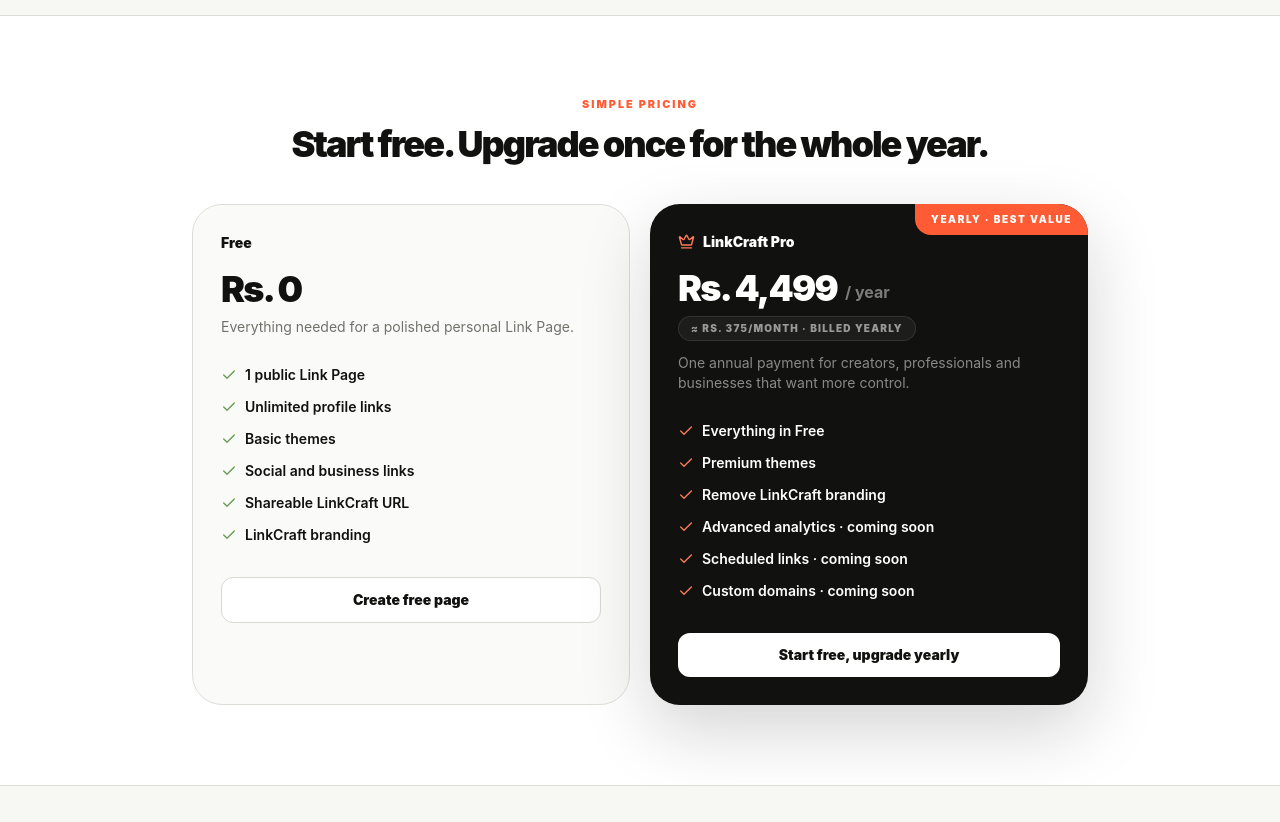
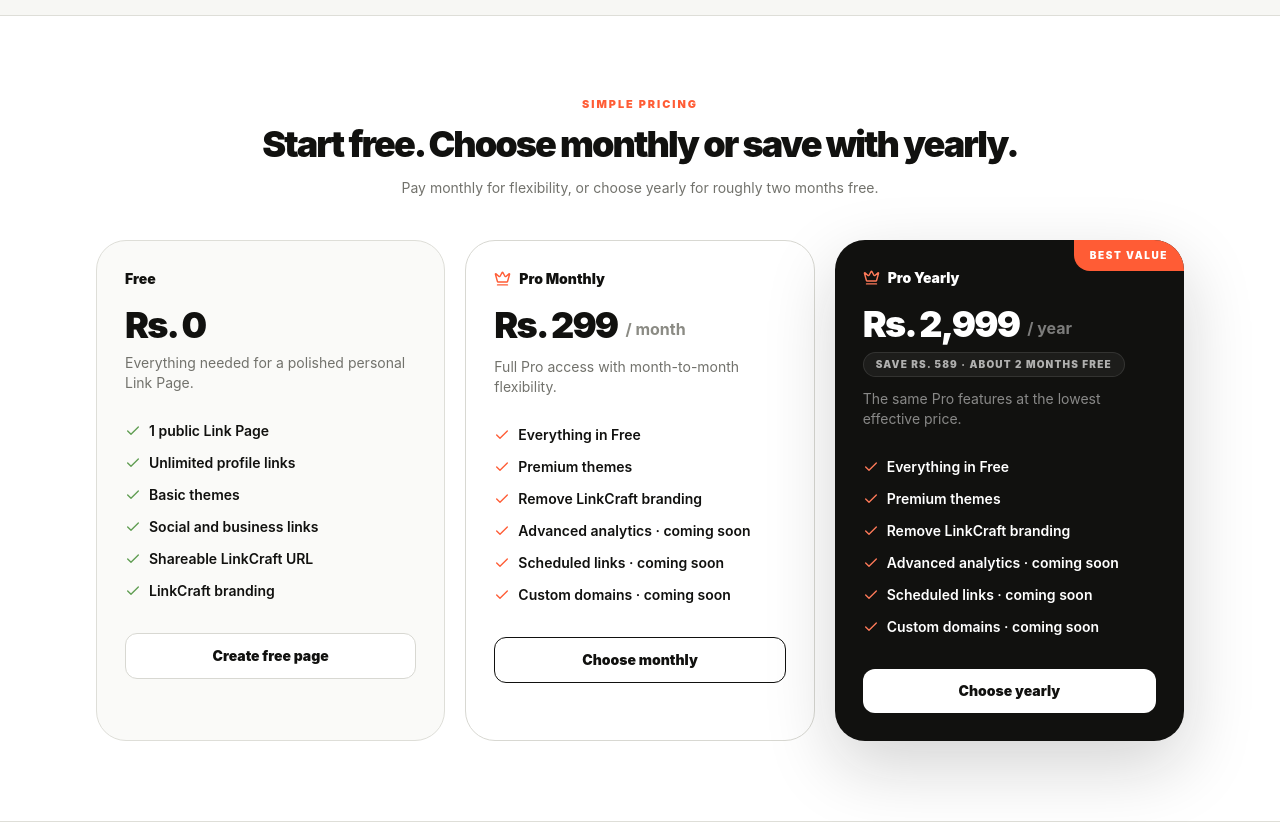
Before and after one commit to merajNizBaloch/LinkCraft, a Next.js app: page /link-page in a window 1280 px wide. Shown: the part 1160-1982 px from the top of the page. Before the commit the page ends 1946 px from the top, so only its background shows below. Built offline with nearby package versions, Linux system fonts and the light colour scheme.

Commit message:
Add monthly and yearly LinkCraft Pro plans
Offer Pro at Rs. 299/month or Rs. 2,999/year, with yearly highlighted as the best-value option.

```diff
--- a/app/link-page/page.tsx
+++ b/app/link-page/page.tsx
@@ -131,9 +131,10 @@
         <div className="mx-auto max-w-6xl px-5 py-16 md:px-8 md:py-20">
           <div className="text-center">
             <div className="section-kicker">Simple pricing</div>
-            <h2 className="mt-3 text-4xl font-black tracking-[-0.055em]">Start free. Upgrade once for the whole year.</h2>
+            <h2 className="mt-3 text-4xl font-black tracking-[-0.055em]">Start free. Choose monthly or save with yearly.</h2>
+            <p className="mx-auto mt-3 max-w-2xl text-sm leading-6 text-[#72726c]">Pay monthly for flexibility, or choose yearly for roughly two months free.</p>
           </div>
-          <div className="mx-auto mt-10 grid max-w-4xl gap-5 md:grid-cols-2">
+          <div className="mx-auto mt-10 grid max-w-6xl gap-5 lg:grid-cols-3">
             <div className="rounded-[30px] border border-[#deded8] bg-[#fafaf8] p-7">
               <div className="text-sm font-black">Free</div>
               <div className="mt-4 text-4xl font-black tracking-[-0.05em]">Rs. 0</div>
@@ -144,21 +145,32 @@
               <Link href="/link-page/dashboard" className="mt-8 flex items-center justify-center rounded-xl border border-[#d8d8d2] bg-white px-4 py-3 text-sm font-black">Create free page</Link>
             </div>
 
+            <div className="rounded-[30px] border border-[#d8d8d2] bg-white p-7">
+              <div className="flex items-center gap-2 text-sm font-black"><Crown size={17} className="text-[#ff5c35]" /> Pro Monthly</div>
+              <div className="mt-4 flex flex-wrap items-end gap-x-2 gap-y-1">
+                <div className="text-4xl font-black tracking-[-0.05em]">Rs. 299</div>
+                <div className="pb-1 text-base font-bold text-[#8b8b84]">/ month</div>
+              </div>
+              <p className="mt-3 text-sm text-[#72726c]">Full Pro access with month-to-month flexibility.</p>
+              <div className="mt-7 grid gap-3">
+                {proFeatures.map((feature) => <div key={feature} className="flex items-center gap-2 text-sm font-semibold"><Check size={16} className="text-[#ff5c35]" />{feature}</div>)}
+              </div>
+              <Link href="/link-page/dashboard" className="mt-8 flex items-center justify-center rounded-xl border border-[#11110f] bg-white px-4 py-3 text-sm font-black text-[#11110f]">Choose monthly</Link>
+            </div>
+
             <div className="relative overflow-hidden rounded-[30px] bg-[#11110f] p-7 text-white shadow-[0_25px_70px_rgba(17,17,15,.18)]">
-              <div className="absolute right-0 top-0 rounded-bl-2xl bg-[#ff5c35] px-4 py-2 text-[10px] font-black uppercase tracking-[0.16em]">Yearly · Best value</div>
-              <div className="flex items-center gap-2 text-sm font-black"><Crown size={17} className="text-[#ff7a59]" /> LinkCraft Pro</div>
+              <div className="absolute right-0 top-0 rounded-bl-2xl bg-[#ff5c35] px-4 py-2 text-[10px] font-black uppercase tracking-[0.16em]">Best value</div>
+              <div className="flex items-center gap-2 text-sm font-black"><Crown size={17} className="text-[#ff7a59]" /> Pro Yearly</div>
               <div className="mt-4 flex flex-wrap items-end gap-x-2 gap-y-1">
-                <div className="text-4xl font-black tracking-[-0.05em]">Rs. 4,499</div>
+                <div className="text-4xl font-black tracking-[-0.05em]">Rs. 2,999</div>
                 <div className="pb-1 text-base font-bold text-white/45">/ year</div>
               </div>
-              <div className="mt-2 inline-flex rounded-full border border-white/10 bg-white/5 px-3 py-1 text-[10px] font-black uppercase tracking-[0.12em] text-white/55">
-                ≈ Rs. 375/month · billed yearly
-              </div>
-              <p className="mt-3 text-sm text-white/50">One annual payment for creators, professionals and businesses that want more control.</p>
+              <div className="mt-2 inline-flex rounded-full border border-white/10 bg-white/5 px-3 py-1 text-[10px] font-black uppercase tracking-[0.12em] text-white/65">Save Rs. 589 · about 2 months free</div>
+              <p className="mt-3 text-sm text-white/50">The same Pro features at the lowest effective price.</p>
               <div className="mt-7 grid gap-3">
                 {proFeatures.map((feature) => <div key={feature} className="flex items-center gap-2 text-sm font-semibold"><Check size={16} className="text-[#ff7a59]" />{feature}</div>)}
               </div>
-              <Link href="/link-page/dashboard" className="mt-8 flex items-center justify-center rounded-xl bg-white px-4 py-3 text-sm font-black text-[#11110f]">Start free, upgrade yearly</Link>
+              <Link href="/link-page/dashboard" className="mt-8 flex items-center justify-center rounded-xl bg-white px-4 py-3 text-sm font-black text-[#11110f]">Choose yearly</Link>
             </div>
           </div>
         </div>
```
